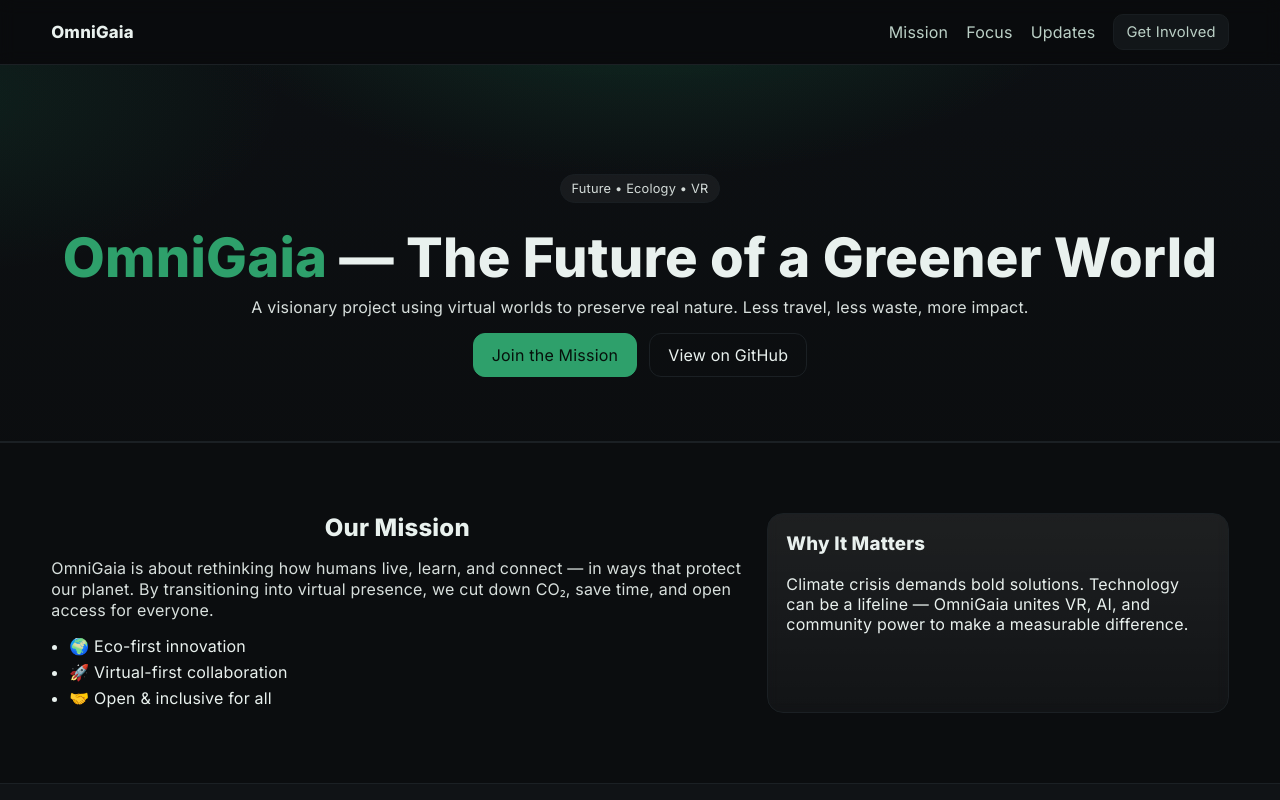
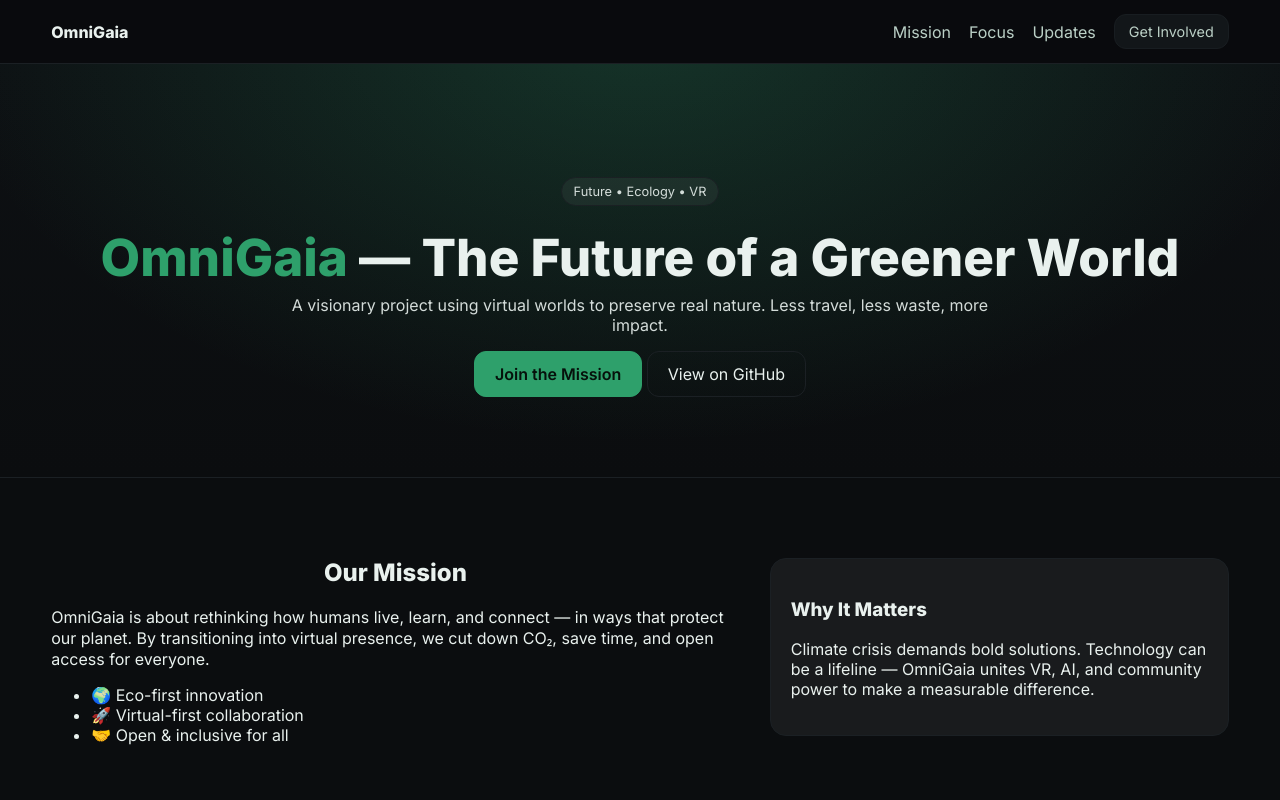
Before and after one commit to w666w-2025/omnigaia-site, a plain HTML site: page index.html in a window 1280 px wide. Shown: the top 800 px of the page. Drawn offline with Linux system fonts and the light colour scheme.

Commit message:
Update style.css
Signed-off-by: w666w-2025 <alishoq2050@gmail.com>

```diff
--- a/style.css
+++ b/style.css
@@ -1,19 +1,17 @@
-/* Base */
 :root{
   --bg:#0b0d0f; --fg:#e9f1ee; --muted:#101316; --line:#1b2024;
-  --brand:#2ea06b; --brand-2:#1f7f56; --glass:rgba(255,255,255,.06);
+  --brand:#2ea06b; --glass:rgba(255,255,255,.06);
 }
 *{box-sizing:border-box}
-html,body{margin:0;padding:0}
-body{font-family:Inter,system-ui,-apple-system,Segoe UI,Roboto,Arial,sans-serif;background:var(--bg);color:var(--fg);letter-spacing:.2px}
+body{margin:0;font-family:Inter,system-ui,sans-serif;background:var(--bg);color:var(--fg)}
 
-/* Containers */
+/* container */
 .container{width:min(1180px,92%);margin:0 auto}
 
 /* NAV */
-.nav{position:sticky;top:0;z-index:20;background:rgba(9,11,13,.6);backdrop-filter:blur(8px);border-bottom:1px solid var(--line)}
+.nav{position:sticky;top:0;z-index:20;background:rgba(9,11,13,.7);backdrop-filter:blur(8px);border-bottom:1px solid var(--line)}
 .nav-inner{display:flex;align-items:center;justify-content:space-between;padding:14px 0}
-.brand{font-weight:800;font-size:1.05rem;color:var(--fg);text-decoration:none}
+.brand{font-weight:800;color:var(--fg);text-decoration:none}
 .links{display:flex;gap:18px;align-items:center}
 .links a{color:#cfe6db;text-decoration:none;opacity:.9}
 .links a:hover{opacity:1}
@@ -21,159 +19,51 @@ body{font-family:Inter,system-ui,-apple-system,Segoe UI,Roboto,Arial,sans-serif;
 .hamburger span{display:block;width:22px;height:2px;background:#cfe6db;margin:5px 0;border-radius:2px}
 
 /* HERO */
-.hero{position:relative;overflow:hidden;padding:96px 0 64px;border-bottom:1px solid var(--line)}
+.hero{position:relative;padding:100px 0 80px;text-align:center;overflow:hidden}
 .hero-bg{
-  position:absolute;inset:-20%;z-index:-1;
-  background:
-    radial-gradient(800px 400px at 50% -10%, rgba(46,160,107,.25), transparent 60%),
-    radial-gradient(600px 300px at 10% 20%, rgba(46,160,107,.12), transparent 60%),
-    linear-gradient(180deg,#0d1013,#0b0d0f);
-  filter: saturate(115%);
+  position:absolute;inset:0;z-index:-1;
+  background:radial-gradient(1000px 600px at 50% -10%, rgba(46,160,107,.25), transparent 70%),
+             linear-gradient(180deg,#0d1013,#0b0d0f);
 }
-.hero-inner{text-align:center}
-.tag{display:inline-block;background:var(--glass);padding:6px 10px;border:1px solid var(--line);border-radius:999px;font-size:.8rem;opacity:.9}
-.hero h1{margin:12px 0 10px;font-size: clamp(2rem, 3.6vw + 1rem, 3.4rem);line-height:1.1}
+.hero h1{font-size:clamp(2rem,4vw,3.5rem);line-height:1.1;margin:10px 0}
 .accent{color:var(--brand)}
-.lead{max-width:820px;margin:0 auto 16px;opacity:.92}
-.cta{display:flex;gap:12px;justify-content:center;flex-wrap:wrap;margin-top:14px}
-.hero-metrics{display:flex;gap:28px;justify-content:center;margin:26px 0 6px;opacity:.9}
-.hero-metrics div{display:flex;flex-direction:column;align-items:center}
-.hero-metrics strong{font-size:1.4rem}
+.lead{max-width:700px;margin:0 auto 16px;opacity:.9}
+.tag{display:inline-block;background:var(--glass);padding:6px 12px;border:1px solid var(--line);border-radius:999px;font-size:.8rem;opacity:.9}
 
-/* Buttons */
-.btn{display:inline-block;padding:11px 18px;border:1px solid var(--line);border-radius:12px;background:#14181b;color:var(--fg);text-decoration:none;transition:transform .15s ease, box-shadow .15s ease}
-.btn:hover{transform:translateY(-1px)}
-.btn.small{padding:8px 12px;font-size:.92rem;border-radius:10px}
-.btn.primary{background:var(--brand);border-color:var(--brand);color:#06110b}
+/* CTA */
+.btn{display:inline-block;padding:12px 20px;border-radius:12px;border:1px solid var(--line);background:#14181b;color:var(--fg);text-decoration:none;transition:.2s}
+.btn:hover{transform:translateY(-2px);box-shadow:0 4px 12px rgba(0,0,0,.4)}
+.btn.primary{background:var(--brand);border-color:var(--brand);color:#06110b;font-weight:600}
 .btn.ghost{background:transparent}
+.btn.small{padding:8px 14px;font-size:.9rem}
 
 /* Sections */
-.section{padding:70px 0;border-top:1px solid var(--line)}
+.section{padding:80px 0;border-top:1px solid var(--line)}
 .section.muted{background:var(--muted)}
-.section h2{text-align:center;margin:0 0 12px;font-size: clamp(1.6rem,2.2vw+1rem,2.2rem)}
-.section .container>p{text-align:center;margin:0 auto 10px;max-width:820px}
+.section h2{text-align:center;margin:0 0 20px;font-size:clamp(1.6rem,2.2vw+1rem,2.2rem)}
 
-/* 2-col grid */
-.grid-2{display:grid;grid-template-columns:1.2fr .8fr;gap:24px;align-items:stretch}
-.copy p{opacity:.92}
-.bullets{margin:10px 0 0;padding-left:18px}
-.bullets li{margin:.35rem 0}
+/* Grid */
+.grid-2{display:grid;grid-template-columns:1.2fr .8fr;gap:30px;align-items:start}
+@media(max-width:900px){.grid-2{grid-template-columns:1fr}}
 
 /* Cards */
-.cards{margin-top:18px;display:grid;grid-template-columns:repeat(3,1fr);gap:16px}
-.card{background:var(--glass);border:1px solid var(--line);border-radius:16px;padding:18px}
-.glass{background:linear-gradient(180deg,rgba(255,255,255,.08),rgba(255,255,255,.03));backdrop-filter:blur(6px)}
-.card h3{margin-top:0}
+.card{background:var(--glass);border:1px solid var(--line);border-radius:16px;padding:20px}
+.cards{display:grid;grid-template-columns:repeat(auto-fit,minmax(250px,1fr));gap:20px}
 
 /* Updates */
-.updates{display:grid;grid-template-columns:repeat(2,1fr);gap:16px;margin-top:12px}
-.update{border:1px solid var(--line);background:#0f1214;border-radius:16px;padding:16px}
+.updates{display:grid;grid-template-columns:repeat(auto-fit,minmax(280px,1fr));gap:20px}
+.update{background:#0f1214;border:1px solid var(--line);border-radius:16px;padding:18px}
 .update time{opacity:.7;font-size:.9rem}
 
 /* Callout */
-.callout{background:
-  radial-gradient(800px 300px at 50% 10%, rgba(46,160,107,.18), transparent 60%),
-  linear-gradient(180deg,#0f1214,#0b0d0f);
-  text-align:center
-}
+.callout{text-align:center;background:radial-gradient(800px 300px at 50% 10%, rgba(46,160,107,.18), transparent 60%),linear-gradient(180deg,#0f1214,#0b0d0f)}
 
 /* Footer */
-.footer{border-top:1px solid var(--line);background:#0a0b0c;text-align:center;padding:22px 0;font-size:.95rem}
+.footer{border-top:1px solid var(--line);background:#0a0b0c;text-align:center;padding:24px 0;font-size:.9rem}
 
-/* Mobile */
-@media (max-width:980px){ .grid-2{grid-template-columns:1fr} .updates{grid-template-columns:1fr} .cards{grid-template-columns:repeat(2,1fr)} }
-@media (max-width:620px){
-  .cards{grid-template-columns:1fr}
+/* Responsive nav */
+@media(max-width:620px){
   .links{display:none}
   .hamburger{display:block}
-  body.open .links{display:flex;position:fixed;inset:60px 16px auto 16px;flex-direction:column;gap:10px;background:#0f1214;border:1px solid var(--line);border-radius:14px;padding:14px;z-index:30}
-} /* Base */
-:root{
-  --bg:#0b0d0f; --fg:#e9f1ee; --muted:#101316; --line:#1b2024;
-  --brand:#2ea06b; --brand-2:#1f7f56; --glass:rgba(255,255,255,.06);
-}
-*{box-sizing:border-box}
-html,body{margin:0;padding:0}
-body{font-family:Inter,system-ui,-apple-system,Segoe UI,Roboto,Arial,sans-serif;background:var(--bg);color:var(--fg);letter-spacing:.2px}
-
-/* Containers */
-.container{width:min(1180px,92%);margin:0 auto}
-
-/* NAV */
-.nav{position:sticky;top:0;z-index:20;background:rgba(9,11,13,.6);backdrop-filter:blur(8px);border-bottom:1px solid var(--line)}
-.nav-inner{display:flex;align-items:center;justify-content:space-between;padding:14px 0}
-.brand{font-weight:800;font-size:1.05rem;color:var(--fg);text-decoration:none}
-.links{display:flex;gap:18px;align-items:center}
-.links a{color:#cfe6db;text-decoration:none;opacity:.9}
-.links a:hover{opacity:1}
-.hamburger{display:none;background:none;border:0;cursor:pointer}
-.hamburger span{display:block;width:22px;height:2px;background:#cfe6db;margin:5px 0;border-radius:2px}
-
-/* HERO */
-.hero{position:relative;overflow:hidden;padding:96px 0 64px;border-bottom:1px solid var(--line)}
-.hero-bg{
-  position:absolute;inset:-20%;z-index:-1;
-  background:
-    radial-gradient(800px 400px at 50% -10%, rgba(46,160,107,.25), transparent 60%),
-    radial-gradient(600px 300px at 10% 20%, rgba(46,160,107,.12), transparent 60%),
-    linear-gradient(180deg,#0d1013,#0b0d0f);
-  filter: saturate(115%);
-}
-.hero-inner{text-align:center}
-.tag{display:inline-block;background:var(--glass);padding:6px 10px;border:1px solid var(--line);border-radius:999px;font-size:.8rem;opacity:.9}
-.hero h1{margin:12px 0 10px;font-size: clamp(2rem, 3.6vw + 1rem, 3.4rem);line-height:1.1}
-.accent{color:var(--brand)}
-.lead{max-width:820px;margin:0 auto 16px;opacity:.92}
-.cta{display:flex;gap:12px;justify-content:center;flex-wrap:wrap;margin-top:14px}
-.hero-metrics{display:flex;gap:28px;justify-content:center;margin:26px 0 6px;opacity:.9}
-.hero-metrics div{display:flex;flex-direction:column;align-items:center}
-.hero-metrics strong{font-size:1.4rem}
-
-/* Buttons */
-.btn{display:inline-block;padding:11px 18px;border:1px solid var(--line);border-radius:12px;background:#14181b;color:var(--fg);text-decoration:none;transition:transform .15s ease, box-shadow .15s ease}
-.btn:hover{transform:translateY(-1px)}
-.btn.small{padding:8px 12px;font-size:.92rem;border-radius:10px}
-.btn.primary{background:var(--brand);border-color:var(--brand);color:#06110b}
-.btn.ghost{background:transparent}
-
-/* Sections */
-.section{padding:70px 0;border-top:1px solid var(--line)}
-.section.muted{background:var(--muted)}
-.section h2{text-align:center;margin:0 0 12px;font-size: clamp(1.6rem,2.2vw+1rem,2.2rem)}
-.section .container>p{text-align:center;margin:0 auto 10px;max-width:820px}
-
-/* 2-col grid */
-.grid-2{display:grid;grid-template-columns:1.2fr .8fr;gap:24px;align-items:stretch}
-.copy p{opacity:.92}
-.bullets{margin:10px 0 0;padding-left:18px}
-.bullets li{margin:.35rem 0}
-
-/* Cards */
-.cards{margin-top:18px;display:grid;grid-template-columns:repeat(3,1fr);gap:16px}
-.card{background:var(--glass);border:1px solid var(--line);border-radius:16px;padding:18px}
-.glass{background:linear-gradient(180deg,rgba(255,255,255,.08),rgba(255,255,255,.03));backdrop-filter:blur(6px)}
-.card h3{margin-top:0}
-
-/* Updates */
-.updates{display:grid;grid-template-columns:repeat(2,1fr);gap:16px;margin-top:12px}
-.update{border:1px solid var(--line);background:#0f1214;border-radius:16px;padding:16px}
-.update time{opacity:.7;font-size:.9rem}
-
-/* Callout */
-.callout{background:
-  radial-gradient(800px 300px at 50% 10%, rgba(46,160,107,.18), transparent 60%),
-  linear-gradient(180deg,#0f1214,#0b0d0f);
-  text-align:center
-}
-
-/* Footer */
-.footer{border-top:1px solid var(--line);background:#0a0b0c;text-align:center;padding:22px 0;font-size:.95rem}
-
-/* Mobile */
-@media (max-width:980px){ .grid-2{grid-template-columns:1fr} .updates{grid-template-columns:1fr} .cards{grid-template-columns:repeat(2,1fr)} }
-@media (max-width:620px){
-  .cards{grid-template-columns:1fr}
-  .links{display:none}
-  .hamburger{display:block}
-  body.open .links{display:flex;position:fixed;inset:60px 16px auto 16px;flex-direction:column;gap:10px;background:#0f1214;border:1px solid var(--line);border-radius:14px;padding:14px;z-index:30}
-                     }
+  body.open .links{display:flex;position:fixed;top:60px;left:16px;right:16px;flex-direction:column;gap:12px;background:#0f1214;border:1px solid var(--line);border-radius:12px;padding:14px}
+       }
```
